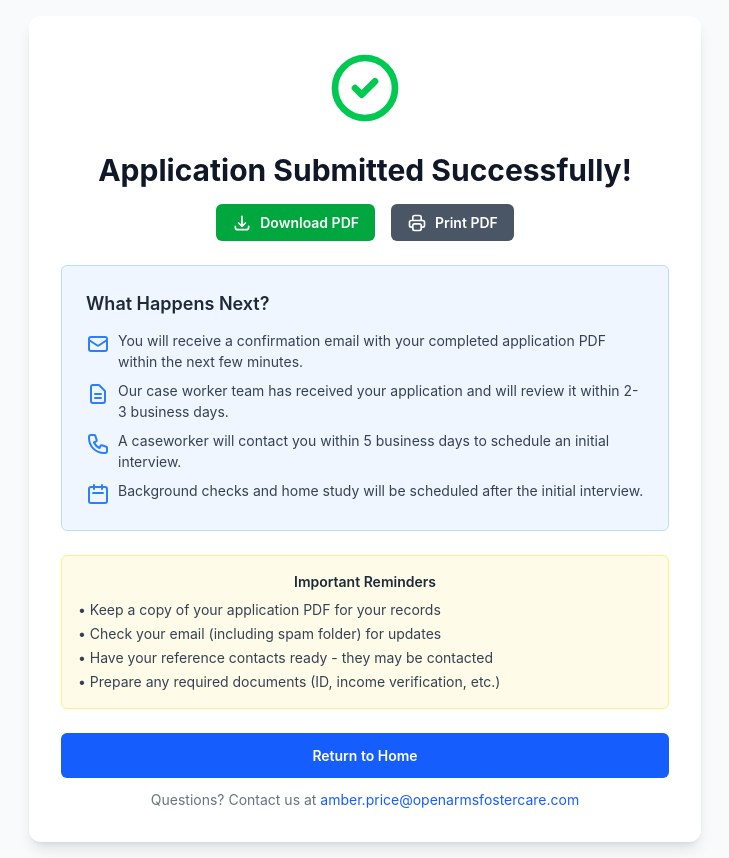
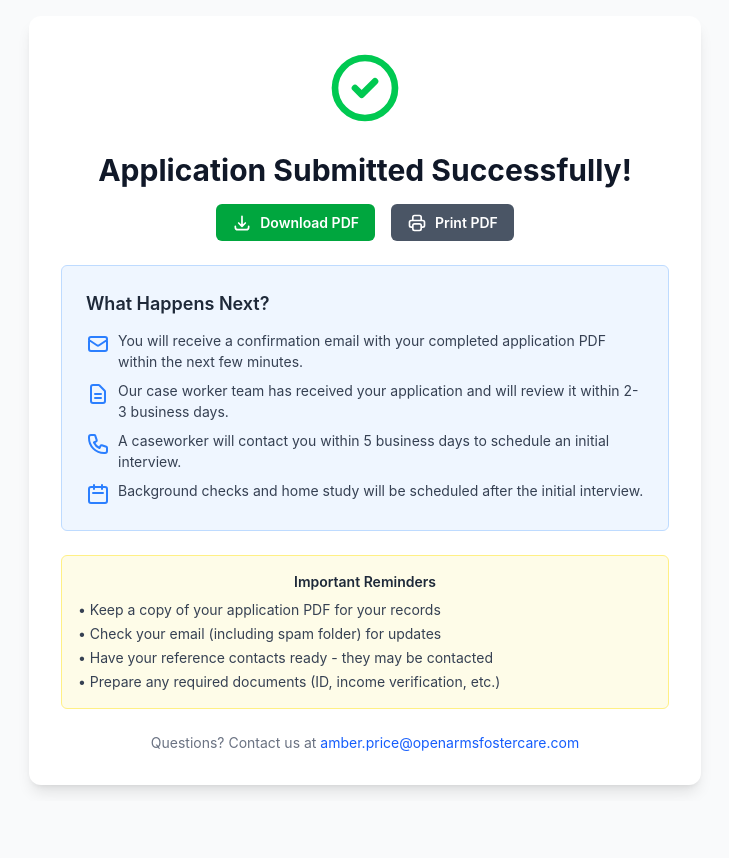
Before and after one commit to Echo5Digital/Echo-5-Leads, a Next.js app in the folder frontend/: page /foster-care-application/success in a window 1280 px wide. Shown: the whole page, without its empty margins (275-1004 px from the left). After the commit the page ends 801 px from the top, so only its background shows below. Built offline with nearby package versions, Linux system fonts and the light colour scheme; no server answers.

Commit message:
Update PDF generation to fill signature fields and remove return home button from success page

```diff
--- a/frontend/app/foster-care-application/success/page.js
+++ b/frontend/app/foster-care-application/success/page.js
@@ -138,12 +138,6 @@ function SuccessContent() {
           </div>
 
           <div className="space-y-3">
-            <button
-              onClick={() => router.push('/')}
-              className="w-full bg-blue-600 text-white py-3 px-6 rounded-md hover:bg-blue-700 transition-colors font-semibold"
-            >
-              Return to Home
-            </button>
             <p className="text-sm text-gray-500">
               Questions? Contact us at{' '}
               <a href="mailto:amber.price@openarmsfostercare.com" className="text-blue-600 hover:underline">
```
Also changed, not shown: 1 other file (tests, documents, lock files or other folders).
